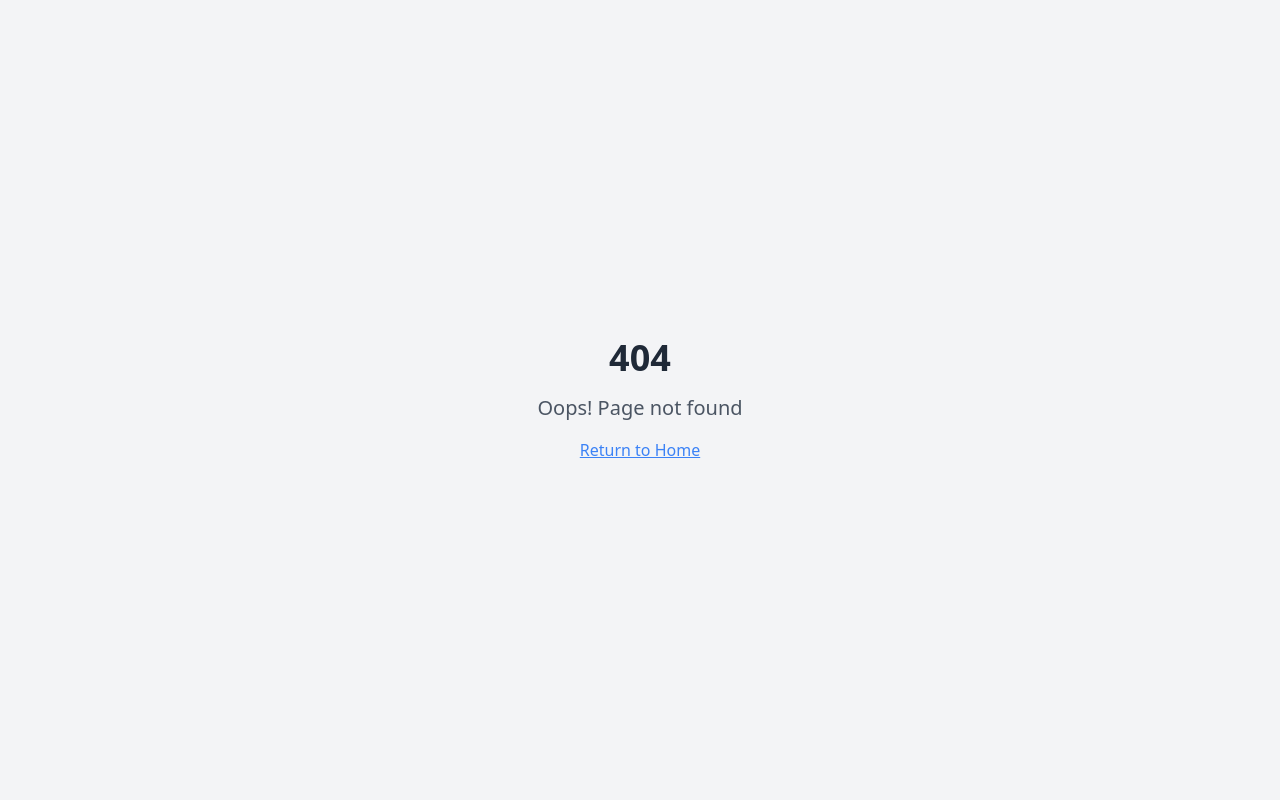
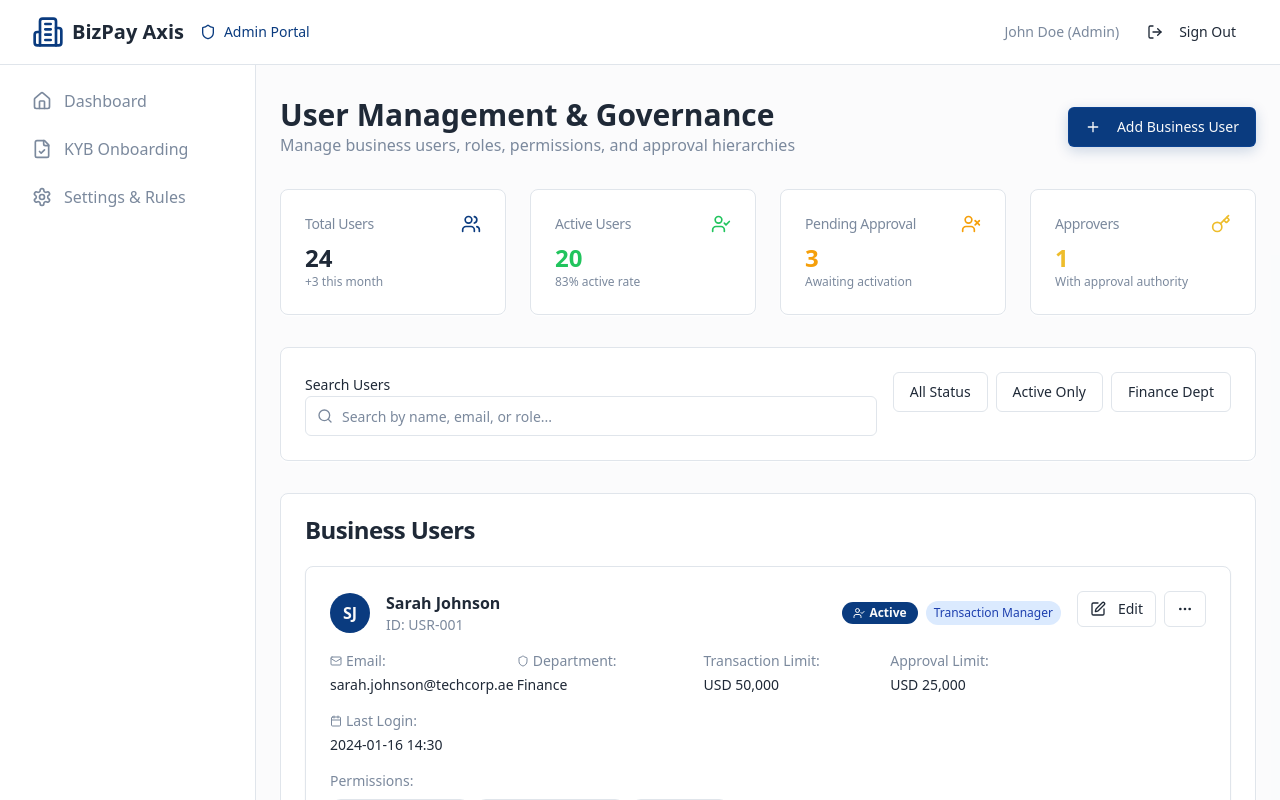
Before and after one commit to Mdnadaph/exchange-house, a React (Vite) app: page /portal/users in a window 1280 px wide. Before the commit this address had no page. Shown: the top 800 px of the page. Built offline with nearby package versions, Linux system fonts and the light colour scheme; the HTML template or start-up script is replaced by a standard one.

Commit message:
Refactor: Move User Management

```diff
--- a/src/App.tsx
+++ b/src/App.tsx
@@ -38,13 +38,13 @@ const App = () => (
           {/* Business Admin Routes */}
           <Route path="/admin" element={<AdminDashboard />} />
           <Route path="/admin/onboarding" element={<AdminOnboarding />} />
-          <Route path="/admin/users" element={<AdminUserManagement />} />
           <Route path="/admin/settings" element={<AdminSettings />} />
 
           {/* Business User Routes */}
           <Route path="/portal" element={<UserDashboard />} />
           <Route path="/portal/beneficiaries" element={<UserBeneficiaries />} />
           <Route path="/portal/transactions" element={<UserTransactions />} />
+          <Route path="/portal/users" element={<AdminUserManagement />} />
           <Route path="/portal/governance" element={<UserGovernance />} />
           <Route path="/portal/documents" element={<UserDocuments />} />
 
--- a/src/components/layout/AdminLayout.tsx
+++ b/src/components/layout/AdminLayout.tsx
@@ -21,7 +21,6 @@ const AdminLayout = ({ children }: AdminLayoutProps) => {
   const navigation = [
     { name: "Dashboard", href: "/admin", icon: Home },
     { name: "KYB Onboarding", href: "/admin/onboarding", icon: FileCheck },
-    { name: "User Management", href: "/admin/users", icon: Users },
     { name: "Settings & Rules", href: "/admin/settings", icon: Settings },
   ];
 
--- a/src/components/layout/UserLayout.tsx
+++ b/src/components/layout/UserLayout.tsx
@@ -22,6 +22,7 @@ const UserLayout = ({ children }: UserLayoutProps) => {
     { name: "Dashboard", href: "/portal", icon: Home },
     { name: "Beneficiaries", href: "/portal/beneficiaries", icon: Users },
     { name: "Transactions", href: "/portal/transactions", icon: CreditCard },
+    { name: "User Management", href: "/portal/users", icon: Users },
     { name: "Governance", href: "/portal/governance", icon: Shield },
     { name: "Documents", href: "/portal/documents", icon: FileText },
   ];
```
